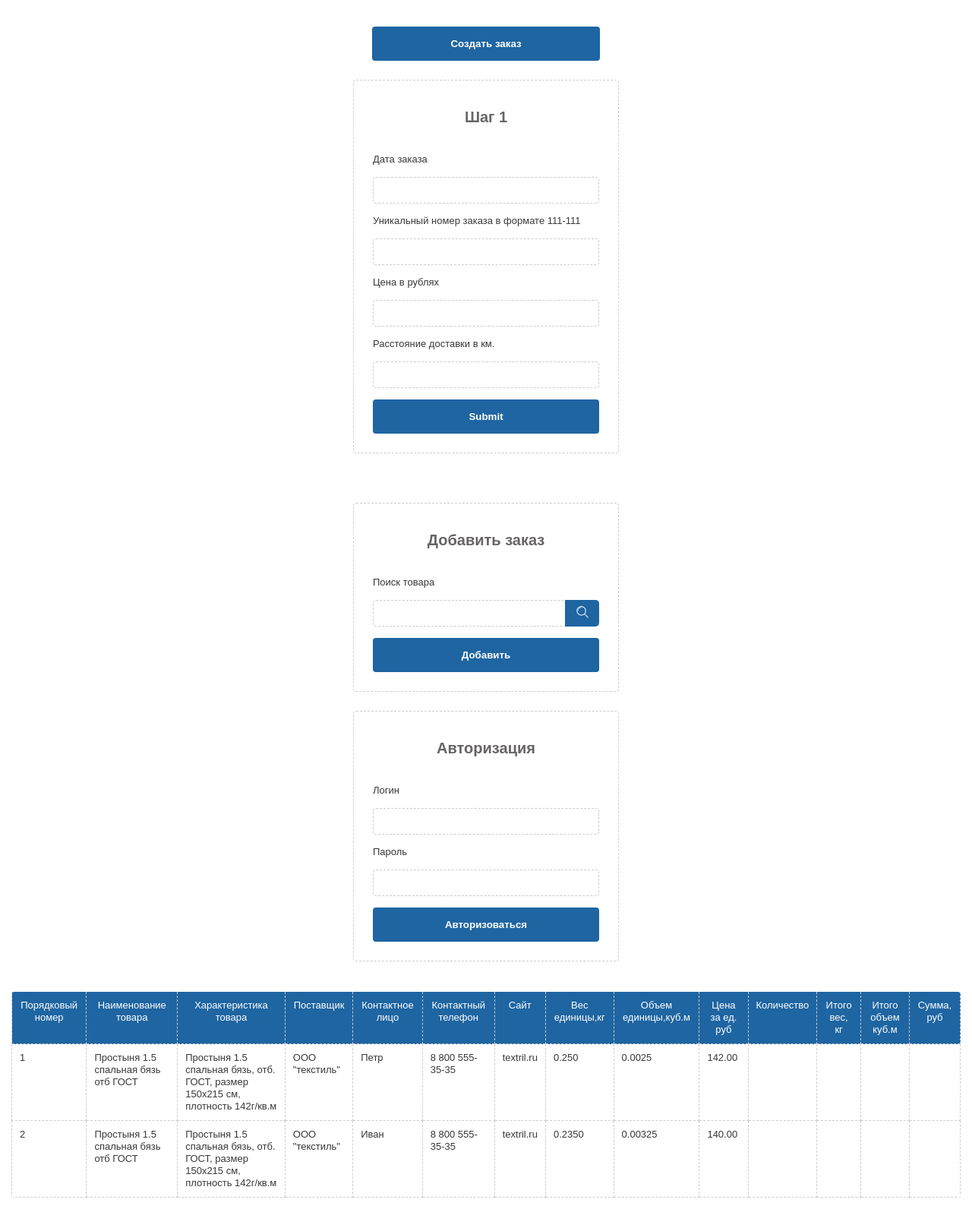
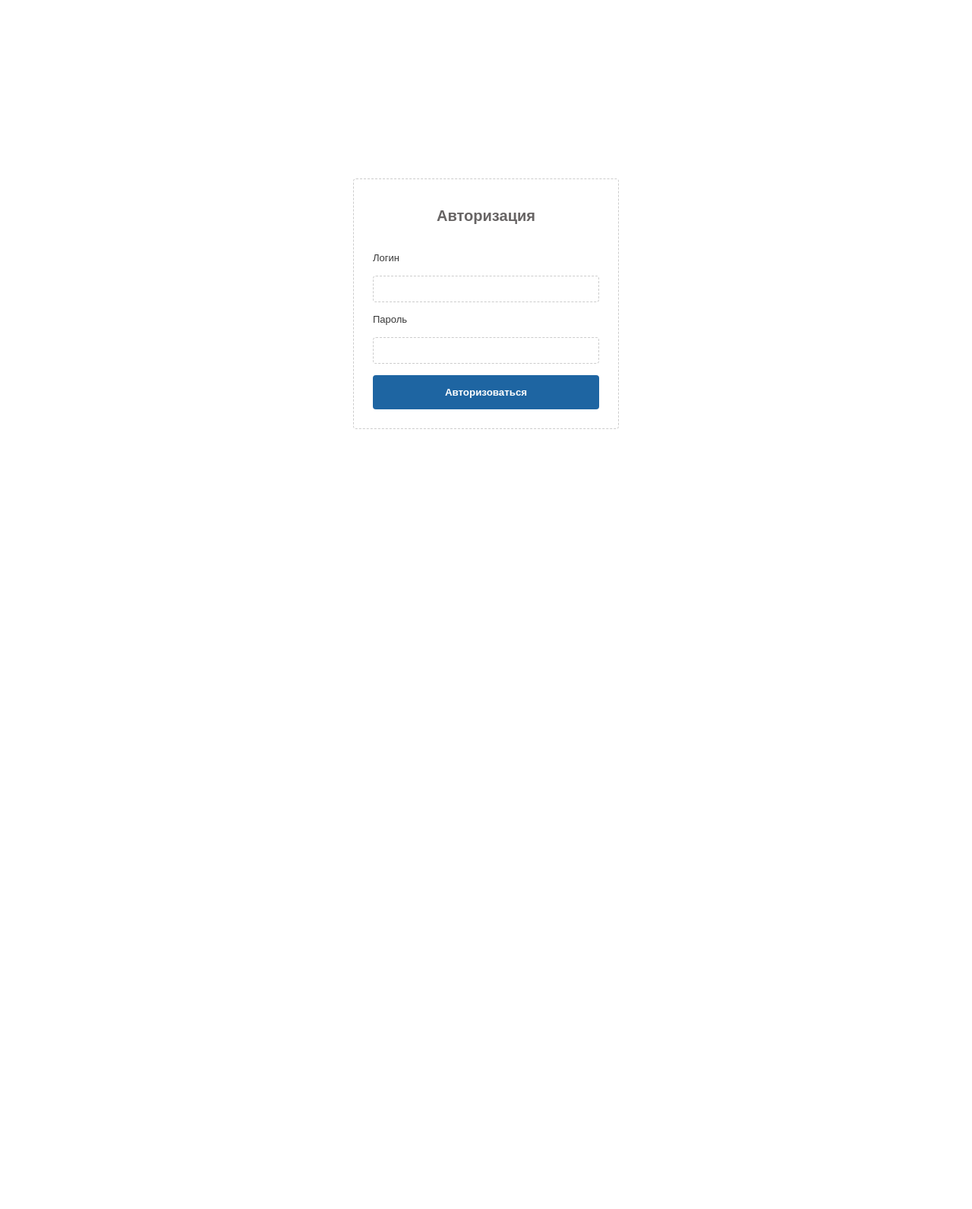
Before and after one commit to patison5/klava-org, a PHP site: page / in a window 1280 px wide. Shown: the whole page at 76% size. After the commit the page ends 565 px from the top, so only its background shows below. Run offline with PHP 8.4, Linux system fonts and the light colour scheme.

Commit message:
login form updated

```diff
--- a/css/style.css
+++ b/css/style.css
@@ -71,6 +71,17 @@ input { -webkit-appearance: none; }
 	background: #fff;
 }
 
+
+.auth__wrap {
+	display: flex;
+	justify-content: center;
+	align-items: center;
+	position: absolute;
+	top: 0;
+	left: 0;
+	bottom: 0;
+	right: 0;
+}
 
 .center {
 	width: 100%;
--- a/db.php
+++ b/db.php
@@ -4,7 +4,7 @@
     $servername = "localhost";
     $username = "root";
     $password = "";
-    $database = "klava_database";
+    $database = "cost_delivery_database";
     $dbport = 3306;
 
     // Создаем подключение
--- a/index.php
+++ b/index.php
@@ -2,7 +2,7 @@
 
 
 <!DOCTYPE html>
-<html lang="en">
+<html lang="ru">
 <head>
 	<meta charset="UTF-8">
 	<title>Document</title>
@@ -11,10 +11,63 @@
 
 	<script type="text/javascript" src="js/jquery-latest.js"></script>
 	<script type="text/javascript" src="js/jquery.tablesorter.js"></script>
-	<!-- <script src="js/app.js"></script> -->
+	<script src="js/app.js"></script>
+
 </head>
 <body>
 	<div class="wraper">
+
+		<?php
+		  // Скрипт проверки
+
+			$login_form = '<div class="auth__wrap">
+							<div class="search__form">
+								<form action="#" class="search-order__form" id="login-form">
+
+									<h4 class="form__title">Авторизация</h4>
+
+									<label for="order-id3" class="order__input-label">
+										<span class="order__input-label">Логин</span>
+										<input type="text" required="required" class="order__input-text">
+									</label>
+
+									<label for="order-id3" class="order__input-label">
+										<span class="order__input-label">Пароль</span>
+										<input type="text" required="required" class="order__input-text">
+									</label>
+
+									<input type="submit" class="send__order-btn btn" id="authorisation__btn-js" value="Авторизоваться">
+								</form>
+							</div>
+						</div>
+
+						<script src="js/login.js"></script>';
+
+
+			if (isset($_COOKIE['user_id']) && isset($_COOKIE['user_hash'])) {
+				$query = mysqli_query($db, "SELECT * FROM users WHERE user_id = '".$_COOKIE['user_id']."' LIMIT 1");
+
+				if ($query) {
+					$userdata = mysqli_fetch_assoc($query);
+				} else {
+					die("Пользователь не найден");
+				}
+
+				if(($userdata['user_hash'] !== $_COOKIE['user_hash']) or ($userdata['user_id'] !== $_COOKIE['user_id'])) {
+					setcookie("user_id", "", time() - 3600*24*30*12, "/");
+					setcookie("user_hash", "", time() - 3600*24*30*12, "/");
+
+					echo $login_form;
+					exit();
+				}
+
+			} else {
+				echo $login_form;
+
+				exit();
+			}
+		?>
+
 		<div class="center">
 			<div class="text-center">
 				<input type="submit" class="send__order-btn btn" value="Создать заказ">
@@ -66,26 +119,6 @@
 			</form>
 		</div>
 
-		<div class="search__form">
-			<form action="#" class="search-order__form">
-
-				<h4 class="form__title">Авторизация</h4>
-
-				<label for="order-id3" class="order__input-label">
-					<span class="order__input-label">Логин</span>
-					<input type="text" required="required" class="order__input-text">
-				</label>
-
-				<label for="order-id3" class="order__input-label">
-					<span class="order__input-label">Пароль</span>
-					<input type="text" required="required" class="order__input-text">
-				</label>
-
-				<input type="submit" class="send__order-btn btn" value="Авторизоваться">
-			</form>
-		</div>
-
-
 		<div class="center">
 			<table class="grid-table tablesorter"  id="myTable">
 				<thead>
@@ -108,38 +141,33 @@
 				</thead>
 
 				<tbody>
-					<tr class="grid-table__row">
-						<td class="grid-table__column">1</td>
-						<td class="grid-table__column">Простыня 1.5 спальная бязь отб ГОСТ</td>
-						<td class="grid-table__column">Простыня 1.5 спальная бязь, отб. ГОСТ, размер 150х215 см, плотность 142г/кв.м</td>
-						<td class="grid-table__column">ООО "текстиль"</td>
-						<td class="grid-table__column">Петр</td>
-						<td class="grid-table__column">8 800 555-35-35</td>
-						<td class="grid-table__column">textril.ru</td>
-						<td class="grid-table__column">0.250</td>
-						<td class="grid-table__column">0.0025</td>
-						<td class="grid-table__column">142.00</td>
-						<td class="grid-table__column"></td>
-						<td class="grid-table__column"></td>
-						<td class="grid-table__column"></td>
-						<td class="grid-table__column"></td>
-					</tr>
-					<tr class="grid-table__row">
-						<td class="grid-table__column">2</td>
-						<td class="grid-table__column">Простыня 1.5 спальная бязь отб ГОСТ</td>
-						<td class="grid-table__column">Простыня 1.5 спальная бязь, отб. ГОСТ, размер 150х215 см, плотность 142г/кв.м</td>
-						<td class="grid-table__column">ООО "текстиль"</td>
-						<td class="grid-table__column">Иван</td>
-						<td class="grid-table__column">8 800 555-35-35</td>
-						<td class="grid-table__column">textril.ru</td>
-						<td class="grid-table__column">0.2350</td>
-						<td class="grid-table__column">0.00325</td>
-						<td class="grid-table__column">140.00</td>
-						<td class="grid-table__column"></td>
-						<td class="grid-table__column"></td>
-						<td class="grid-table__column"></td>
-						<td class="grid-table__column"></td>
-					</tr>
+
+					<?php
+
+						$products = mysqli_query($db, "SELECT * FROM `products_table` ORDER BY `products_table`.`id` ASC LIMIT 0, 10");
+
+						while ($product = $products->fetch_array()) {
+
+							echo '<tr class="grid-table__row">
+								<td class="grid-table__column">'.$product['id'].'</td>
+								<td class="grid-table__column">'.$product['product_title'].'</td>
+								<td class="grid-table__column">'.$product['product_characteristic'].'</td>
+								<td class="grid-table__column">'.$product['product_provider'].'</td>
+								<td class="grid-table__column">'.$product['contact_person'].'</td>
+								<td class="grid-table__column">'.$product['contact_tell_number'].'</td>
+								<td class="grid-table__column">'.$product['site'].'</td>
+								<td class="grid-table__column">'.$product['product_weight'].'</td>
+								<td class="grid-table__column">'.$product['product_volume'].'</td>
+								<td class="grid-table__column">'.$product['product_price'].'</td>
+								<td class="grid-table__column"></td>
+								<td class="grid-table__column"></td>
+								<td class="grid-table__column"></td>
+								<td class="grid-table__column"></td>
+							</tr>';
+
+						}
+					?>
+
 				</tbody>
 			</table>
 
--- /dev/null
+++ b/js/app.js
@@ -0,0 +1 @@
+// console.log('www')
```
Also changed, not shown: auth.php (added, +55 -0 lines), js/login.js (added, +71 -0 lines).
